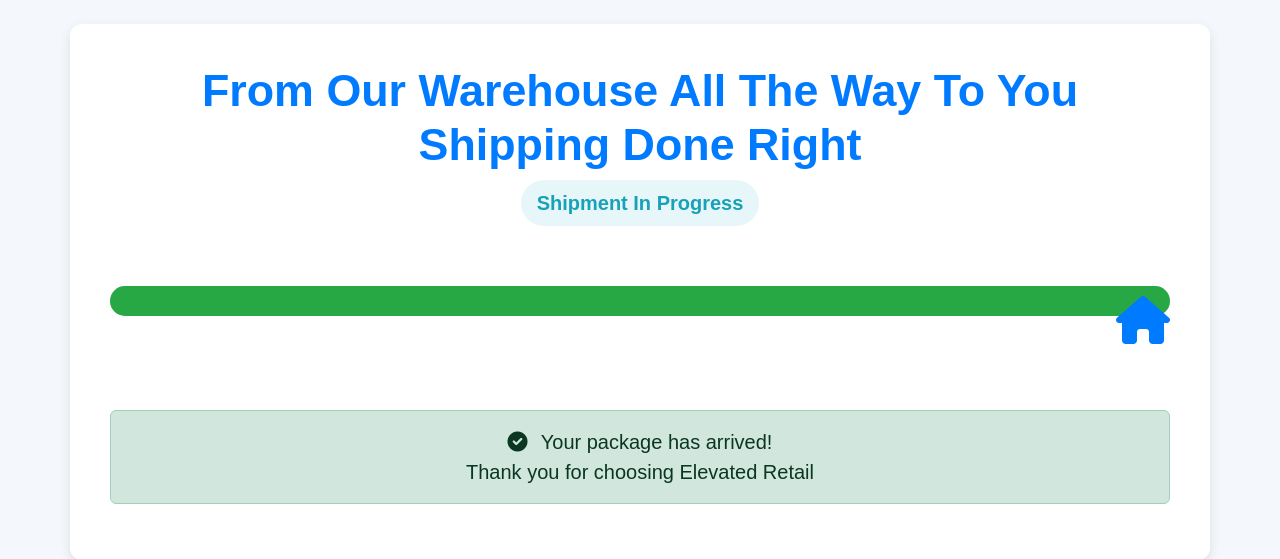
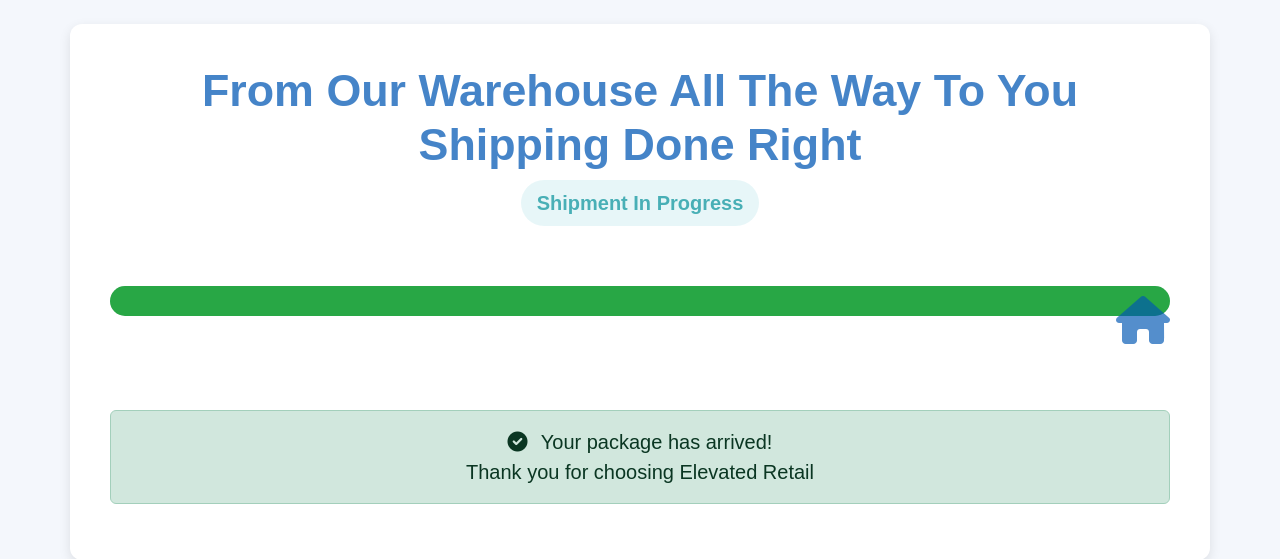
Before and after one commit to stalexfruit/Shipping, a Flask app: template FlaskProject/templates/landing.html in a window 1280 px wide. Shown: the top 559 px of the page. Run offline with Flask 3, Linux system fonts and the light colour scheme; the template is opened without the code that fills it, so the values that code supplies are empty; parts of the project's set-up code (start-up, migrations or seed data) failed here and were passed over.

Commit message:
Update landing.html

```diff
--- a/FlaskProject/templates/landing.html
+++ b/FlaskProject/templates/landing.html
@@ -32,7 +32,7 @@ for our Capstone project and simulates a shipping process for our store.
     h1 {
       text-align: center;
         font-weight: bolder;
-      color: #007bff;
+      color: rgba(0, 86, 179, 0.73);
       font-size: 2.8rem;
     }
 
@@ -46,7 +46,7 @@ for our Capstone project and simulates a shipping process for our store.
     .status-text {
       font-size: 1.25rem;
       font-weight: bold;
-      color: #17a2b8;
+      color: rgba(23, 152, 161, 0.76);
       padding: 8px 16px;
       border-radius: 25px;
       background-color: rgba(23, 162, 184, 0.1);
@@ -88,7 +88,7 @@ for our Capstone project and simulates a shipping process for our store.
       top: 0;
       right: 0;
       font-size: 3rem;
-      color: #007bff;
+      color: rgba(0, 86, 179, 0.67);
     }
 
     #complete-message {
```
